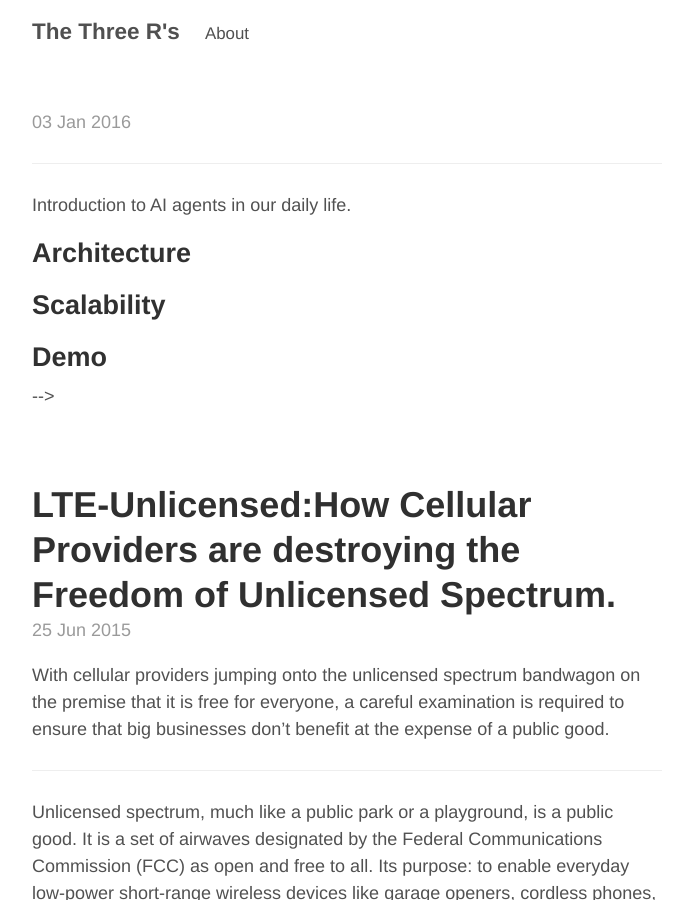
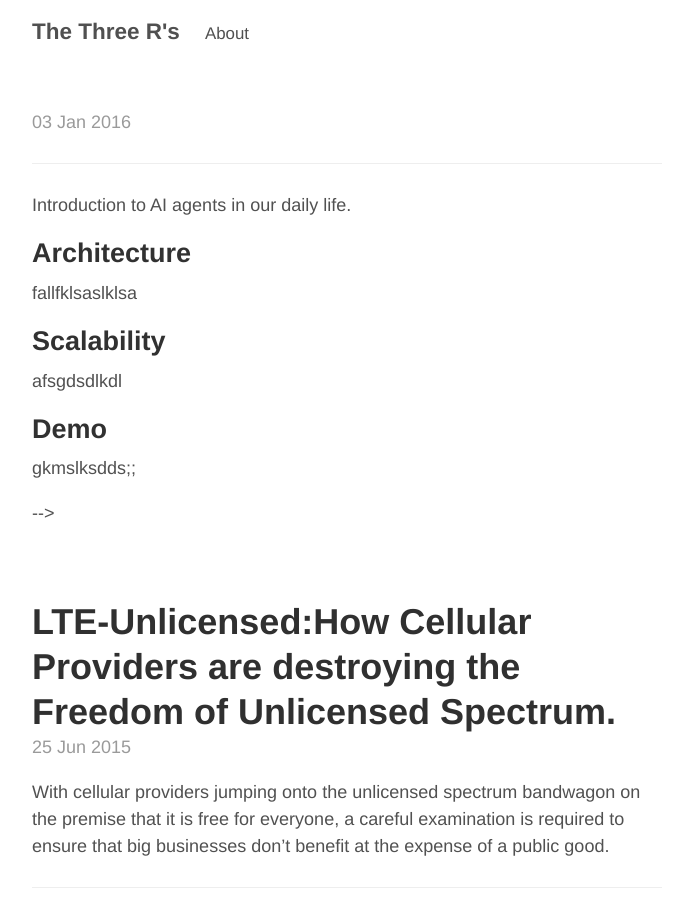
Before and after one commit to gkchai/gkchai.github.io, a Jekyll site: the page built from index.html, in a window 1280 px wide and 900 px high. Shown: the whole window, without its empty margins (293-979 px from the left). Built offline with Jekyll 4.4.1, drawn with Linux system fonts in a browser that asks for light colours; the list of posts is cut into pages by our own code.

Commit message:
new post

```diff
--- a/_posts/2016-01-03-build-sara.md
+++ b/_posts/2016-01-03-build-sara.md
@@ -14,6 +14,13 @@ Introduction to AI agents in our daily life.
 
 ##Architecture
 
+fallfklsaslklsa
+
 ##Scalability
 
+afsgdsdlkdl
+
+
 ##Demo
+
+gkmslksdds;;
```
